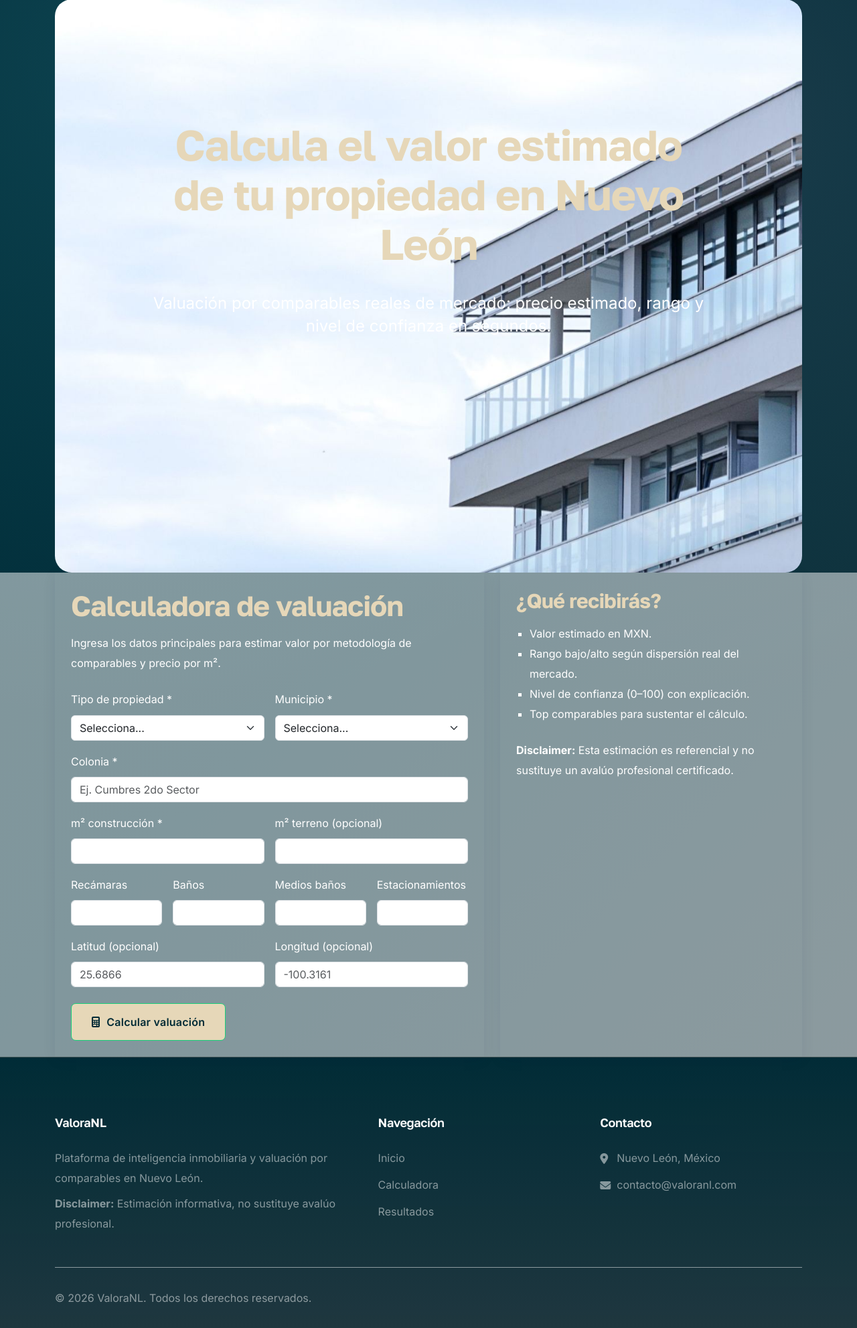
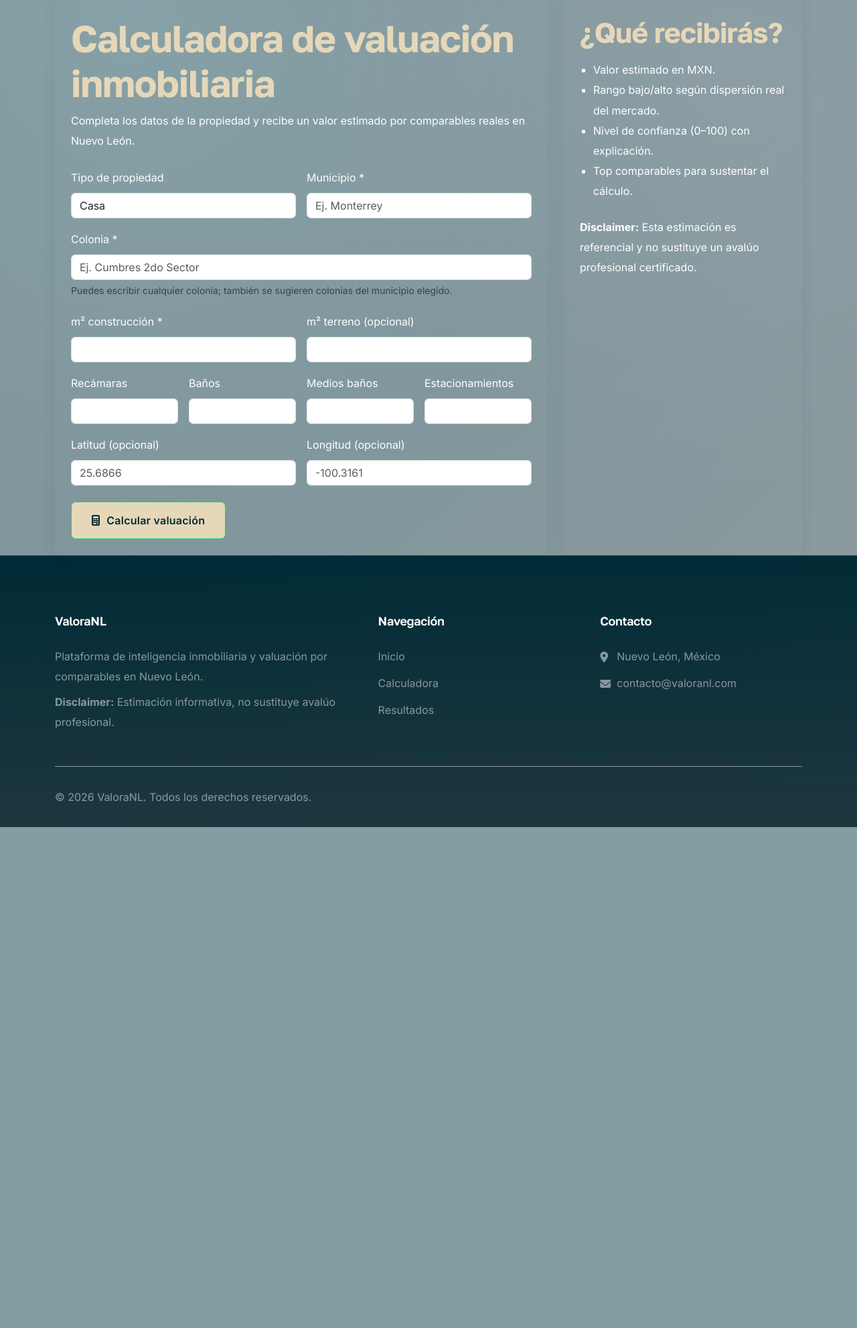
Before and after one commit to mgomezoc/valoranl, a CodeIgniter 4 app: the page made by app/Views/home.php in a window 1280 px wide. Shown: the part 117-2100 px from the top of the page at 67% size. After the commit the page ends 1352 px from the top, so only its background shows below. Run offline with PHP 8.4 and a stand-in for CodeIgniter, Linux system fonts and the light colour scheme; the template is opened without the code that fills it, so the values that code supplies are empty; some libraries are stand-ins or nearby versions.

Commit message:
Priorizar calculadora en Home y validar con jquery-validate

```diff
--- a/app/Views/home.php
+++ b/app/Views/home.php
@@ -3,49 +3,33 @@
 <?= $this->section('title') ?><?= esc($pageTitle ?? 'ValoraNL') ?><?= $this->endSection() ?>
 
 <?= $this->section('content') ?>
-<section class="cs_hero cs_style_1">
-    <div class="container">
-        <div class="cs_hero_content_wrapper cs_center_column cs_bg_filed cs_radius_25" data-src="<?= base_url('assets/img/hero_img_2.jpg') ?>">
-            <div class="cs_hero_text text-center">
-                <h1 class="cs_hero_title cs_fs_64 cs_mb_34">Calcula el valor estimado de tu propiedad en Nuevo León</h1>
-                <p class="cs_fs_24 mb-0">Valuación por comparables reales de mercado: precio estimado, rango y nivel de confianza en segundos.</p>
-            </div>
-        </div>
-    </div>
-</section>
-
 <section class="cs_gray_bg cs_p96_66">
     <div class="container">
         <div class="row cs_gap_y_24">
-            <div class="col-lg-7">
-                <div class="cs_card cs_style_1 p-4">
-                    <h2 class="cs_fs_38 mb-3">Calculadora de valuación</h2>
-                    <p class="mb-4">Ingresa los datos principales para estimar valor por metodología de comparables y precio por m².</p>
+            <div class="col-lg-8">
+                <div class="cs_card cs_style_1 p-4" id="valuation-form">
+                    <h1 class="cs_fs_42 mb-2">Calculadora de valuación inmobiliaria</h1>
+                    <p class="mb-4">Completa los datos de la propiedad y recibe un valor estimado por comparables reales en Nuevo León.</p>
 
-                    <form id="valuation-form" method="post" action="<?= url_to('valuation.estimate') ?>">
+                    <form id="valuation-form-element" method="post" action="<?= url_to('valuation.estimate') ?>" novalidate>
                         <?= csrf_field() ?>
+                        <input type="hidden" id="property_type" name="property_type" value="casa">
+
                         <div class="row g-3">
                             <div class="col-md-6">
-                                <label for="property_type" class="form-label">Tipo de propiedad *</label>
-                                <select id="property_type" name="property_type" class="form-select" required>
-                                    <option value="">Selecciona...</option>
-                                    <?php foreach ($propertyTypes as $propertyType): ?>
-                                        <option value="<?= esc($propertyType) ?>"><?= esc(ucfirst($propertyType)) ?></option>
-                                    <?php endforeach; ?>
-                                </select>
+                                <label class="form-label">Tipo de propiedad</label>
+                                <input type="text" class="form-control" value="Casa" readonly>
                             </div>
                             <div class="col-md-6">
                                 <label for="municipality" class="form-label">Municipio *</label>
-                                <select id="municipality" name="municipality" class="form-select" required>
-                                    <option value="">Selecciona...</option>
-                                    <?php foreach ($municipalities as $municipality): ?>
-                                        <option value="<?= esc($municipality) ?>"><?= esc($municipality) ?></option>
-                                    <?php endforeach; ?>
-                                </select>
+                                <input id="municipality" name="municipality" type="text" class="form-control" list="municipality-options" placeholder="Ej. Monterrey" required>
+                                <datalist id="municipality-options"></datalist>
                             </div>
                             <div class="col-md-12">
                                 <label for="colony" class="form-label">Colonia *</label>
-                                <input id="colony" name="colony" type="text" class="form-control" required placeholder="Ej. Cumbres 2do Sector">
+                                <input id="colony" name="colony" type="text" class="form-control" list="colony-options" placeholder="Ej. Cumbres 2do Sector" required>
+                                <datalist id="colony-options"></datalist>
+                                <small class="text-muted">Puedes escribir cualquier colonia; también se sugieren colonias del municipio elegido.</small>
                             </div>
                             <div class="col-md-6">
                                 <label for="area_construction_m2" class="form-label">m² construcción *</label>
@@ -91,9 +75,9 @@
                 </div>
             </div>
 
-            <div class="col-lg-5">
+            <div class="col-lg-4">
                 <div class="cs_card cs_style_1 p-4 h-100">
-                    <h3 class="cs_fs_29 mb-3">¿Qué recibirás?</h3>
+                    <h2 class="cs_fs_29 mb-3">¿Qué recibirás?</h2>
                     <ul class="mb-4">
                         <li>Valor estimado en MXN.</li>
                         <li>Rango bajo/alto según dispersión real del mercado.</li>
@@ -168,9 +152,12 @@
 <?= $this->endSection() ?>
 
 <?= $this->section('scripts') ?>
+<script src="https://cdn.jsdelivr.net/npm/jquery-validation@1.19.5/dist/jquery.validate.min.js"></script>
 <script>
     window.ValoraNLEstimateConfig = {
         estimateUrl: <?= json_encode(url_to('valuation.estimate')) ?>,
+        chartisBaseUrl: 'https://chartismx.com/api',
+        nlStateId: '19',
     };
 </script>
 <script src="<?= base_url('assets/js/home-valuation.js') ?>"></script>
```
Also changed, not shown: app/Controllers/Home.php (+10 -12 lines), public/assets/js/home-valuation.js. Lines whose indentation alone changed are shown as unchanged.
